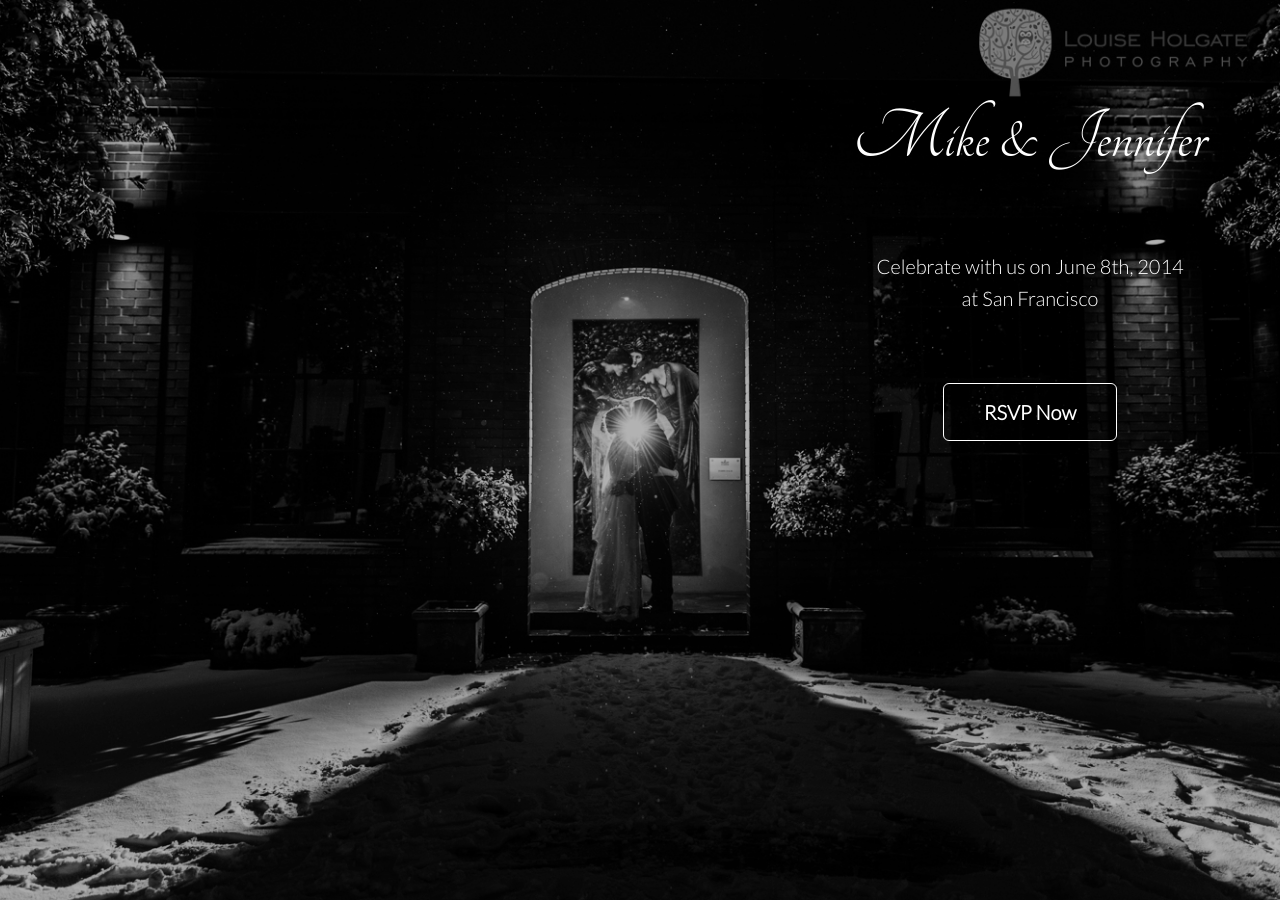
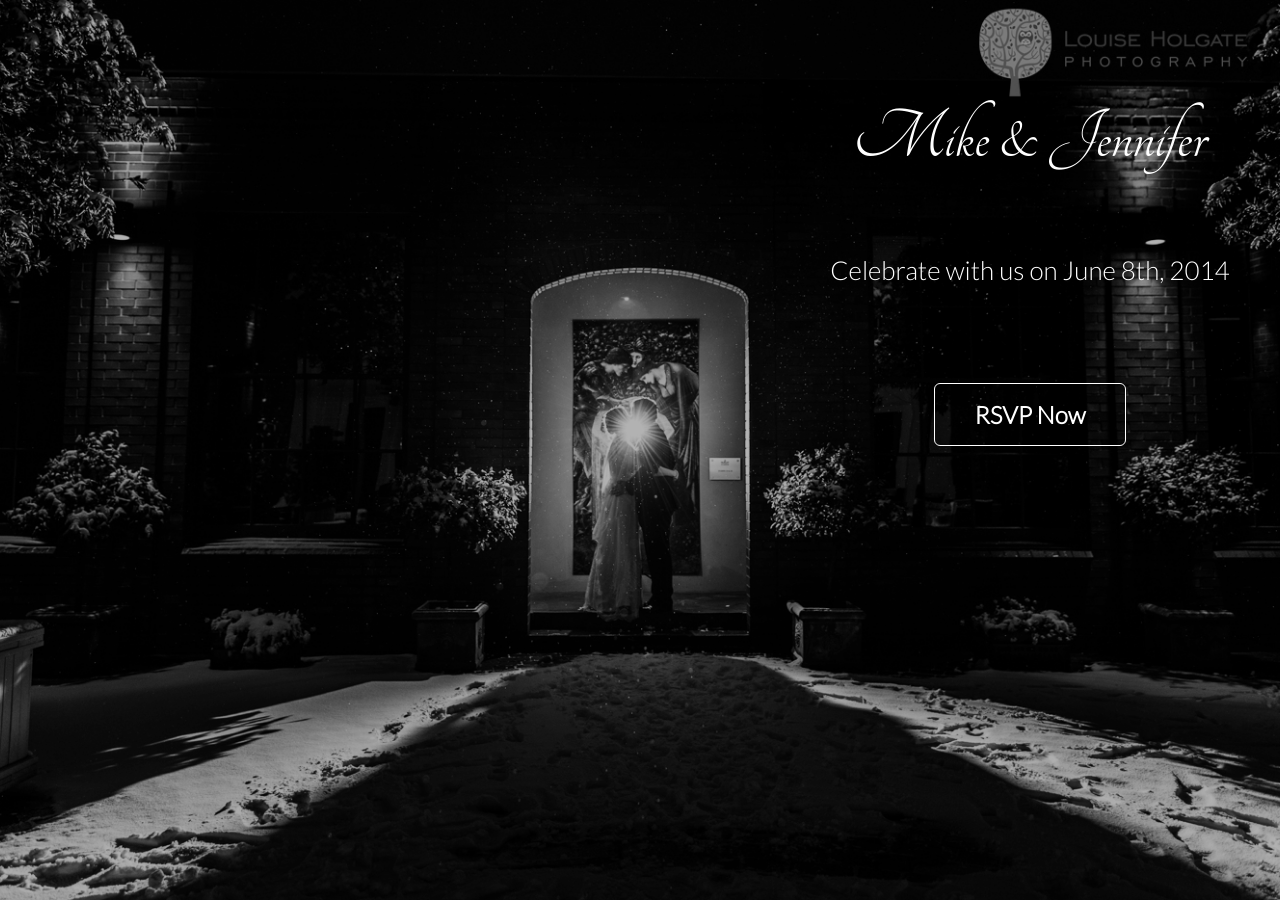
Before and after one commit to kevinnguy/kevinnguy.github.com, a Jekyll site: the page mikeandjen.html, which Jekyll copies as it is, in a window 1280 px wide. Built offline with Jekyll 4.4.1, drawn with Linux system fonts in a browser that asks for light colours.

Commit message:
Updated mikeandjen

```diff
--- a/mikeandjen.css
+++ b/mikeandjen.css
@@ -49,7 +49,7 @@ a:hover {
 #message {
 	margin-top: 100px;
 	height: 50px;
-	font-size: 20px;
+	font-size: 26px;
 	line-height: 1.6em;
 }
 
@@ -66,7 +66,7 @@ a:hover {
 	border-radius: 6px;
 	border-color: #fff;
 	padding: 16px 40px;
-	font-size: 20px;
+	font-size: 24px;
 }
 
 @media screen and (max-width: 800px){
--- a/mikeandjen.html
+++ b/mikeandjen.html
@@ -45,11 +45,10 @@
         Mike & Jennifer
       </div>
       <div id="message">
-        Celebrate with us on June 8th, 2014</br>
-        at San Francisco
+        Celebrate with us on June 8th, 2014
       </div>
       <div id="rsvp">
-        <a href="http://eepurl.com/O2ECv" class="button"><b>RSVP Now</b></a>
+        <a href="http://eepurl.com/O2ECv" class="button" target="_blank"><b>RSVP Now</b></a>
       </div>
     </div>
   </body>
```
